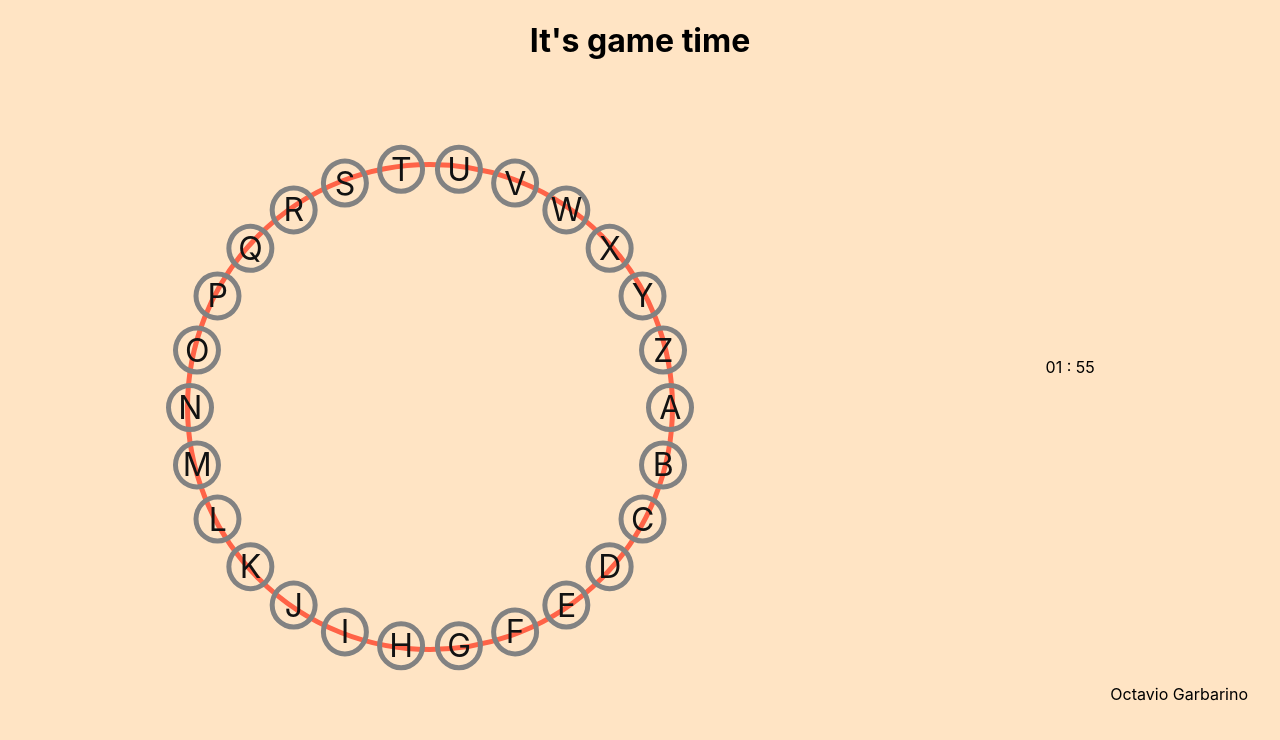
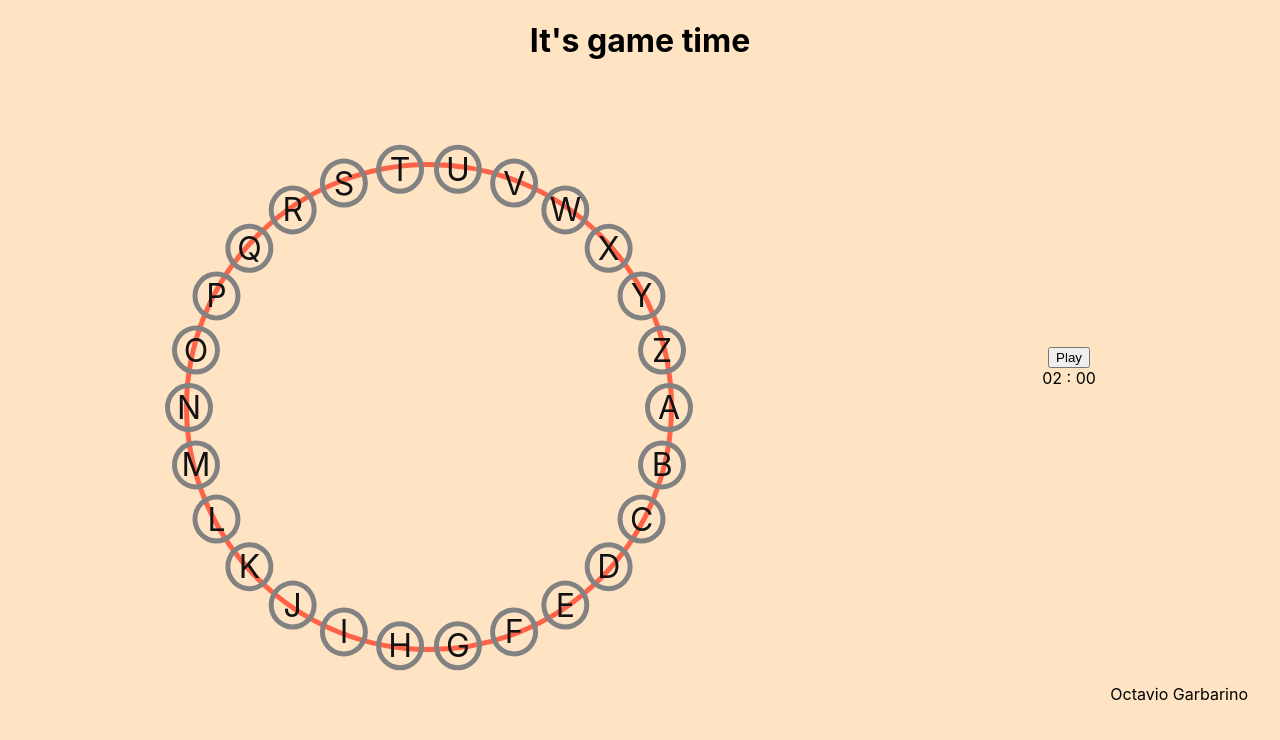
Before and after one commit to octaviogarbet/wheelgames-control, a React (Create React App) app: page / in a window 1280 px wide. Shown: the top 740 px of the page. Built offline with nearby package versions, Linux system fonts and the light colour scheme.

Commit message:
timer now has play and stop control integrated

```diff
--- /dev/null
+++ b/src/components/control/index.jsx
@@ -0,0 +1,19 @@
+
+import React, { Component } from 'react'
+import './control.scss';
+
+class Control extends Component {
+  handlePlayStop = () => {
+    this.props.onPlayStopChange();
+  }
+
+  render() {
+    return (
+      <div className="control-pannel">
+        <button className="stop-play" onClick={this.handlePlayStop}>{this.props.running ? "Stop" : "Play" }</button>
+      </div>
+    );
+  }
+}
+
+export default Control;
--- a/src/components/game/index.jsx
+++ b/src/components/game/index.jsx
@@ -1,9 +1,21 @@
 import React, { Component } from 'react';
 import Wheel from '../wheel';
 import Timer from '../timer';
+import Control from '../control';
 import './game.scss';
 
 class Game extends Component {
+  constructor(props) {
+    super(props);
+    this.state = {running: false};
+  }
+
+  handlePlayStopChange = () => {
+    this.setState({
+      running: !this.state.running
+    });
+  }
+
   render() {
     const letters = this.props.letters;
 
@@ -13,7 +25,8 @@ class Game extends Component {
           <Wheel letters={letters}/>
         </div>
         <div className="game-pad">
-          <Timer/>
+          <Control running={this.state.running} onPlayStopChange={this.handlePlayStopChange}/>
+          <Timer running={this.state.running}/>
         </div>
       </main>
     );
--- a/src/components/timer/index.jsx
+++ b/src/components/timer/index.jsx
@@ -2,20 +2,27 @@ import React, { Component } from 'react'
 import './timer.scss';
 
 class Timer extends Component {
+  running = false;
   constructor(props) {
     super(props);
     this.state = {minutes: '02', seconds: '00'};
   }
 
-  componentDidMount() {
+  startTimer = () => {
     this.timerID = setInterval(
       () => this.tick(),
       1000
     );
+    this.running = true;
+  }
+
+  stopTimer = () => {
+    clearInterval(this.timerID);
+    this.running = false;
   }
 
   componentWillUnmount() {
-    clearInterval(this.timerID);
+    this.stopTimer();
   }
 
   tick() {
@@ -40,6 +47,11 @@ class Timer extends Component {
   }
 
   render() {
+    if (this.props.running && !this.running) {
+      this.startTimer();
+    } else if (!this.props.running && this.running) {
+      this.stopTimer();
+    }
     return (
       <div className="timer">
         <span>{this.state.minutes} : {this.state.seconds}</span>
```
Also changed, not shown: src/components/control/control.scss (added).
